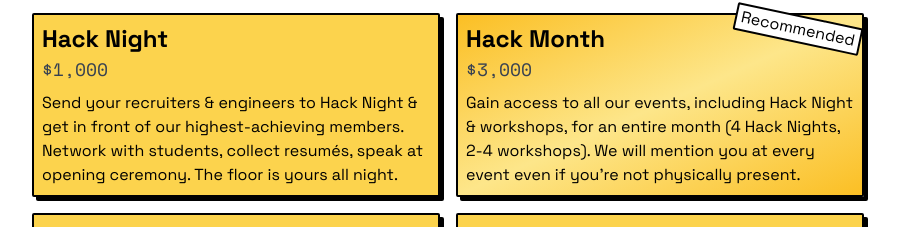
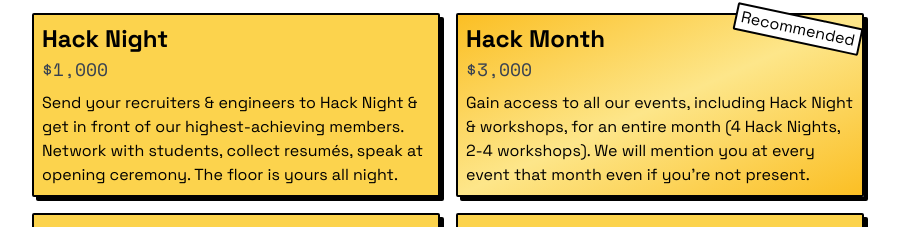
Before and after one commit to purduehackers/site, a Next.js app: page /sponsor in a window 1280 px wide. Shown: the part 3324-3551 px from the top of the page, without its empty margins (192-1091 px from the left). Built offline with nearby package versions, Linux system fonts and the light colour scheme.

Commit message:
Update sponsor.mdx

```diff
--- a/components/sponsor/sponsor.mdx
+++ b/components/sponsor/sponsor.mdx
@@ -88,7 +88,7 @@ Our annual budget is $6,000, which goes toward purchasing food & materials for H
 <Tier
   title="Hack Month"
   price={3000}
-  description="Gain access to all our events, including Hack Night & workshops, for an entire month (4 Hack Nights, 2-4 workshops). We will mention you at every event even if you're not physically present."
+  description="Gain access to all our events, including Hack Night & workshops, for an entire month (4 Hack Nights, 2-4 workshops). We will mention you at every event that month even if you're not present."
   recommended
 />
 
```
